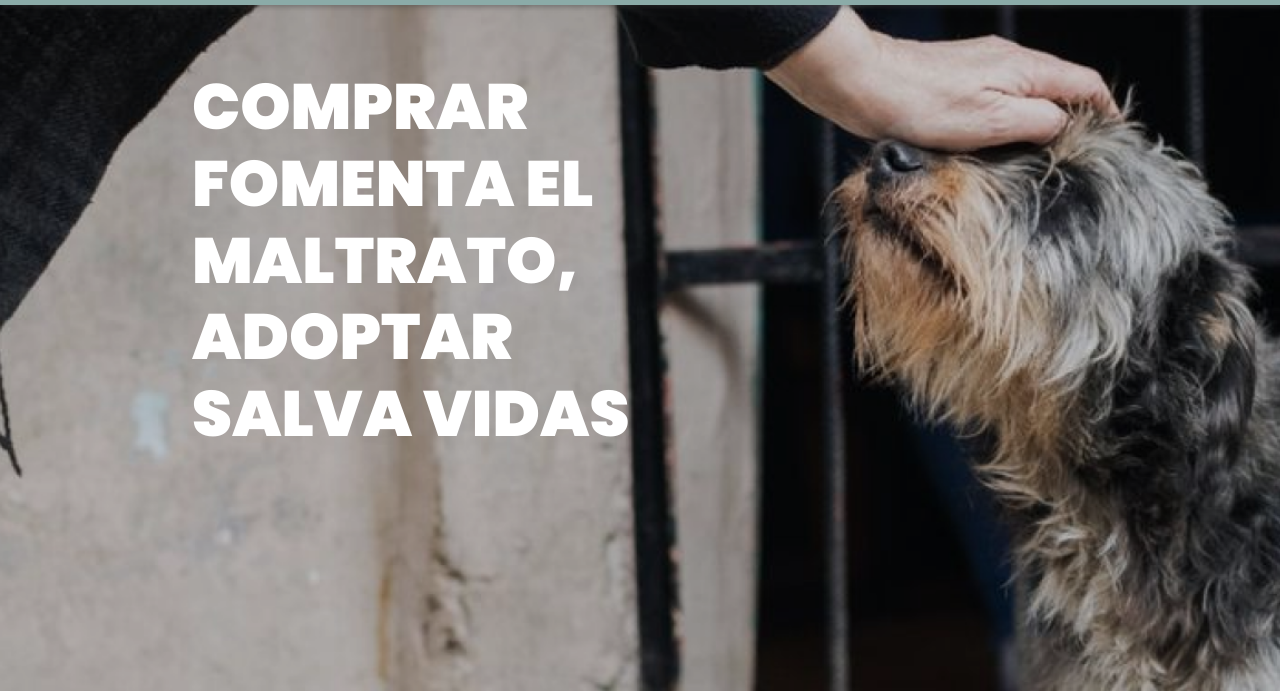
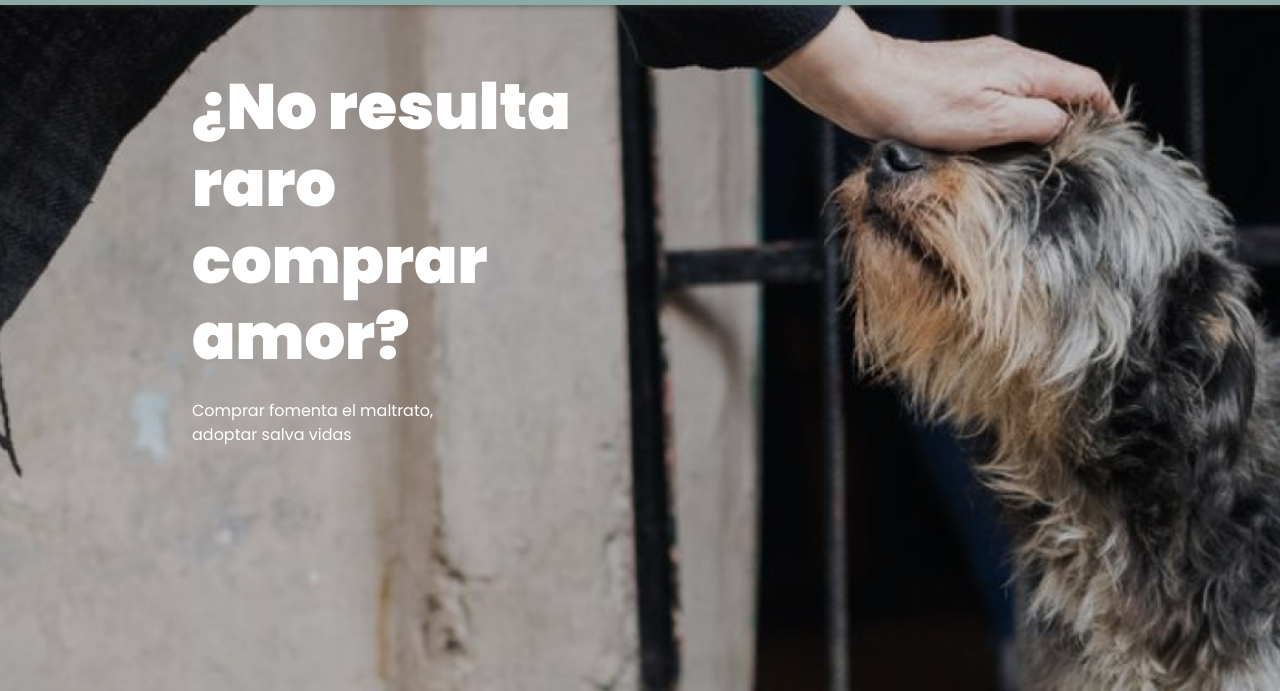
Before and after one commit to nachorosa/zaguates, a website: page index.html in a window 1280 px wide. Shown: the part 109-800 px from the top of the page. Drawn offline with nearby package versions, Linux system fonts and the light colour scheme.

```diff
--- a/index.html
+++ b/index.html
@@ -105,9 +105,8 @@
         <section class="banner">
             <div class="banner-body">
                 <div class="banner-texto">
-
-                    <h2>COMPRAR FOMENTA EL MALTRATO, ADOPTAR SALVA VIDAS</h2>
-
+                    <h2>¿No resulta raro comprar amor?</h2>
+                    <p>Comprar fomenta el maltrato,<br>adoptar salva vidas</p>
                 </div>
             </div>
         </section>
```
Also changed, not shown: 1 other file.
